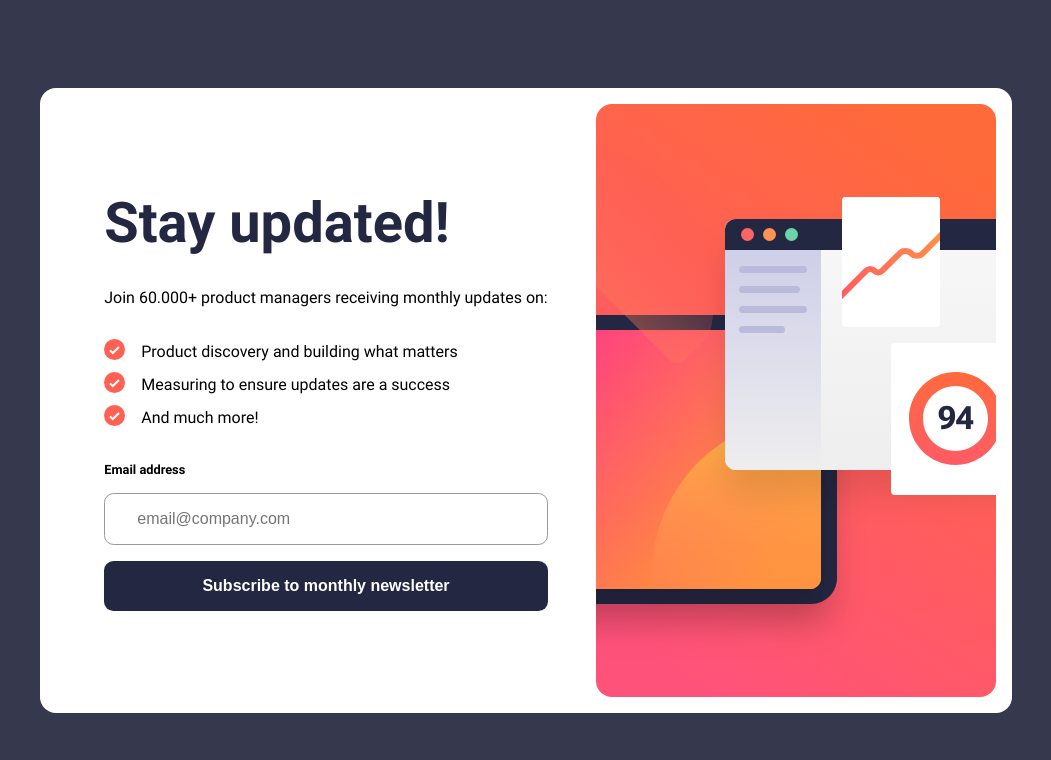
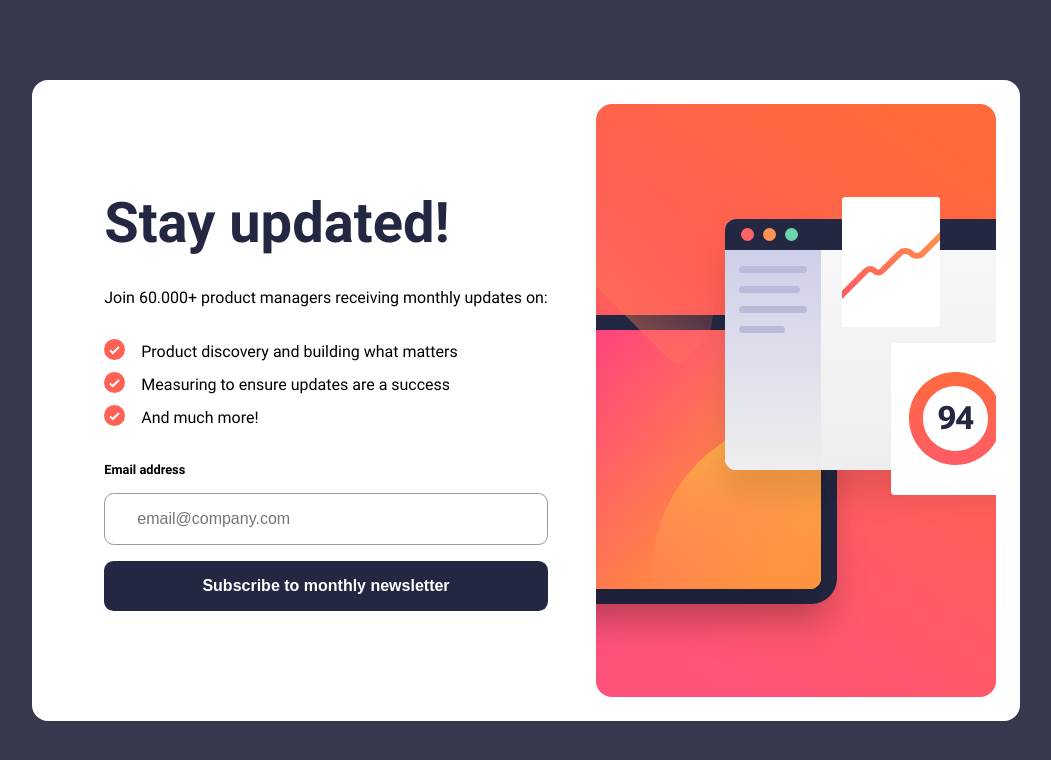
Before and after one commit to jgm011/newsletter-signup-form, a React (Vite) app: page / in a window 1280 px wide. Shown: the top 760 px of the page, without its empty margins (114-1165 px from the left). Built offline with nearby package versions, Linux system fonts and the light colour scheme.

Commit message:
main.scss

```diff
--- a/src/main.scss
+++ b/src/main.scss
@@ -24,7 +24,7 @@ body {
 
 .container {
   background-color: #fff;
-  padding: 1rem;
+  padding: 1.5rem;
   border-radius: 1rem;
 
   display: flex;
```
